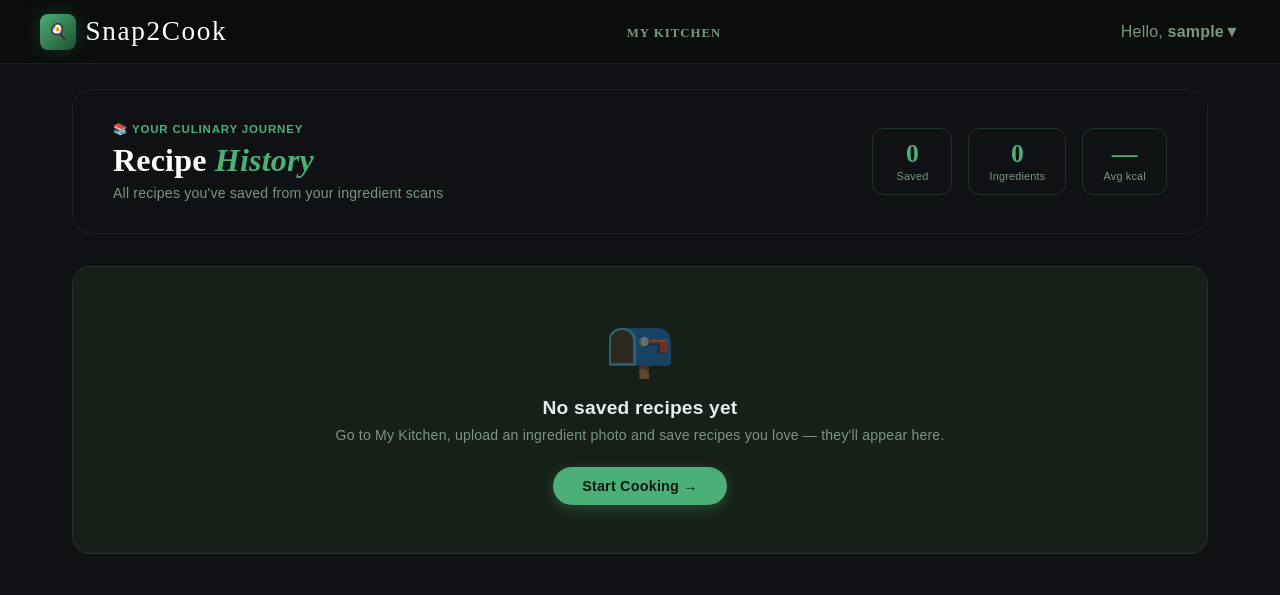
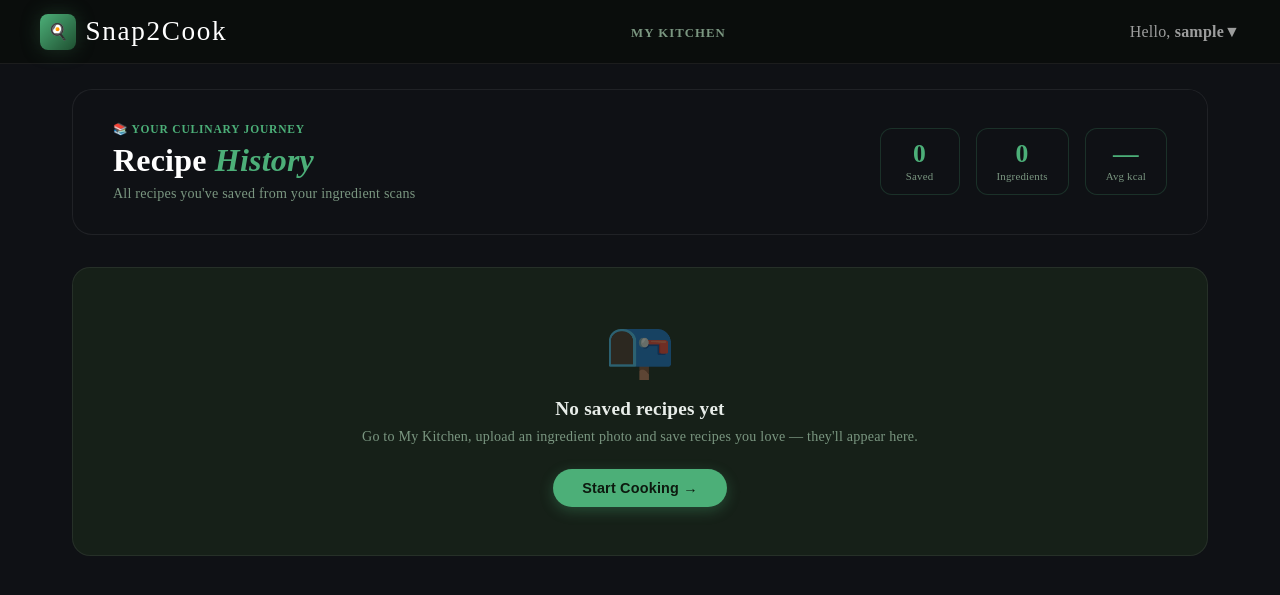
Before and after one commit to annmaryrifna/Snap2Cook-DL-project-, a Flask app: page /history in a window 1280 px wide. Shown: the top 595 px of the page. Run offline with Flask 3, Linux system fonts and the light colour scheme; the visitor is signed in with stand-in values (Sample User, id 1); data that the repository does not hold is empty; parts of the project's set-up code (start-up, migrations or seed data) failed here and were passed over.

Commit message:
CSS modification

```diff
--- a/Project/app.py
+++ b/Project/app.py
@@ -136,7 +136,7 @@ def predict_image(img_path):
 
     preds = cnn_model.predict(img_arr)[0]
 
-    # Top 3 predictions
+
     top_indices = preds.argsort()[-3:][::-1]
 
     ingredients = []
@@ -240,7 +240,7 @@ def fetch_spoonacular_recipes(ingredients, calorie_limit=None, max_results=10):
 
     for r in data.get("results", []):
 
-        # ---------- INGREDIENTS ----------
+
         ingr_full = []
         ingr_simple = []
 
@@ -257,7 +257,7 @@ def fetch_spoonacular_recipes(ingredients, calorie_limit=None, max_results=10):
             else:
                 ingr_full.append(name)
 
-        # ---------- INSTRUCTIONS ----------
+
         instructions = []
         if r.get("analyzedInstructions"):
             for ins in r["analyzedInstructions"]:
@@ -272,7 +272,7 @@ def fetch_spoonacular_recipes(ingredients, calorie_limit=None, max_results=10):
         if not instructions:
             instructions=["No instructions available."]
 
-        # ---------- CALORIES ----------
+
         calories = None
         nutrients = r.get("nutrition", {}).get("nutrients", [])
 
@@ -280,7 +280,7 @@ def fetch_spoonacular_recipes(ingredients, calorie_limit=None, max_results=10):
             if n["name"] == "Calories":
                 calories = int(n["amount"])
 
-        # ---------- FINAL OBJECT ----------
+
         recipes.append({
             "name": r["title"],
             "ingredients_simple": ingr_simple,
@@ -359,19 +359,18 @@ def signup():
         conn = get_db_connection()
         cursor = conn.cursor()
 
-        # Check email
+
         cursor.execute("SELECT * FROM users WHERE email=%s", (email,))
         if cursor.fetchone():
             flash("Email already registered.", "error")
             return redirect(url_for("login"))
 
-        # Check username
         cursor.execute("SELECT * FROM users WHERE username=%s", (username,))
         if cursor.fetchone():
             flash("Username already taken.", "error")
             return redirect(url_for("login"))
 
-        # Insert
+
         cursor.execute(
             "INSERT INTO users(username,email,password) VALUES(%s,%s,%s)",
             (username,email,hashed_pw)
@@ -384,8 +383,9 @@ def signup():
         flash("Account created successfully!", "success")
         return redirect(url_for("login"))
 
-    # ✅ VERY IMPORTANT (handles GET)
-    return render_template("login.html", tab="signup")# --------------------------------------------------
+
+    return render_template("login.html", tab="signup")
+# --------------------------------------------------
 # USER HOME
 # --------------------------------------------------
 @app.route("/userhome", methods=["GET", "POST"])
--- a/Project/static/css/historycss.css
+++ b/Project/static/css/historycss.css
@@ -1,7 +1,4 @@
-.body
-{
-background: var(--charcoal);
-}
+
 .nav {
     position: fixed;
     top: 0;
@@ -76,7 +73,7 @@ background: var(--charcoal);
 .nav-user-menu {
     cursor: pointer;
     font-weight: 500;
-    color: var(--muted);
+    color: rgba(255, 255, 255, 0.6);
 }
 
 .user-menu {
@@ -658,7 +655,7 @@ background: var(--charcoal);
 
 body {
     background: var(--charcoal);
-    font-family: 'DM Sans', sans-serif;
+    font-family: 'Times New Roman', Times, serif;
     color: var(--text);
     letter-spacing: 0.2px;
 }
--- a/Project/templates/home.html
+++ b/Project/templates/home.html
@@ -220,7 +220,7 @@
             <div class="nav__logo" style="width:30px;height:30px;font-size:.9rem">🍳</div>
             <span class="footer__wordmark">Snap2Cook</span>
         </div>
-        <span class="footer__copy">© 2026 Snap2Cook · Built with Python Flask & ResNet50</span>
+        <span class="footer__copy">© 2026 Snap2Cook· </span>
         <ul class="footer__links">
             <li><a href="#">Terms</a></li>
             <li><a href="/login">Login</a></li>
```
